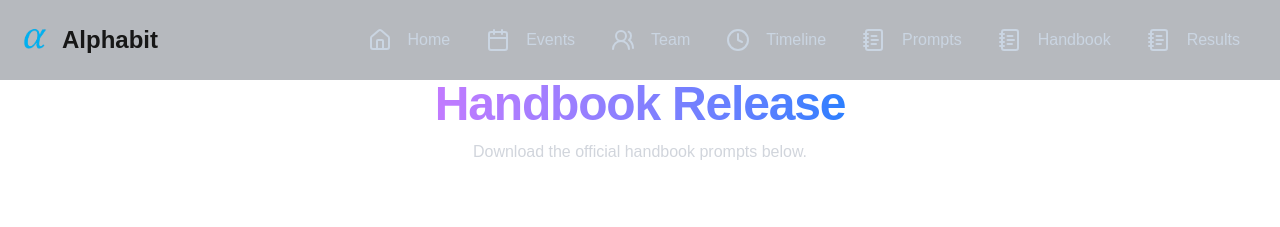
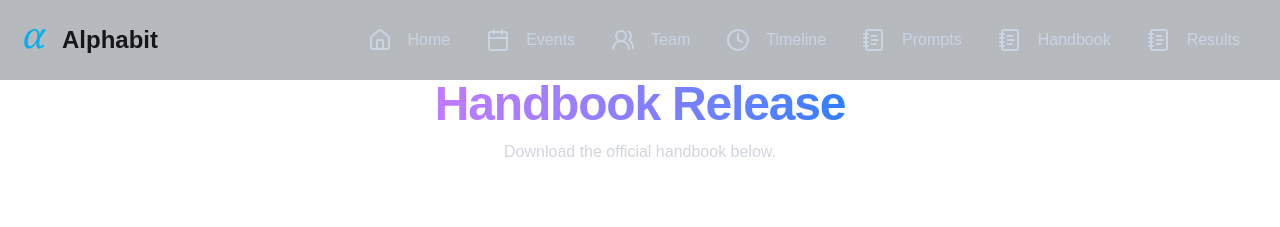
Before and after one commit to harsh-mallick/Alphabit, a Next.js app: page /handbooks in a window 1280 px wide. Shown: the top 227 px of the page. Built offline with nearby package versions, Linux system fonts and the light colour scheme.

Commit message:
added guidlines pdf

```diff
--- a/app/handbooks/page.js
+++ b/app/handbooks/page.js
@@ -30,7 +30,7 @@ export default function HandbookRelease() {
                 Handbook Release
             </h1>
             <p className="text-gray-300 text-sm md:text-base mb-10">
-                Download the official handbook prompts below.
+                Download the official handbook below.
             </p>
 
             <div className="relative flex justify-between items-center mb-[20px] p-6 border border-white rounded-xl">
```
